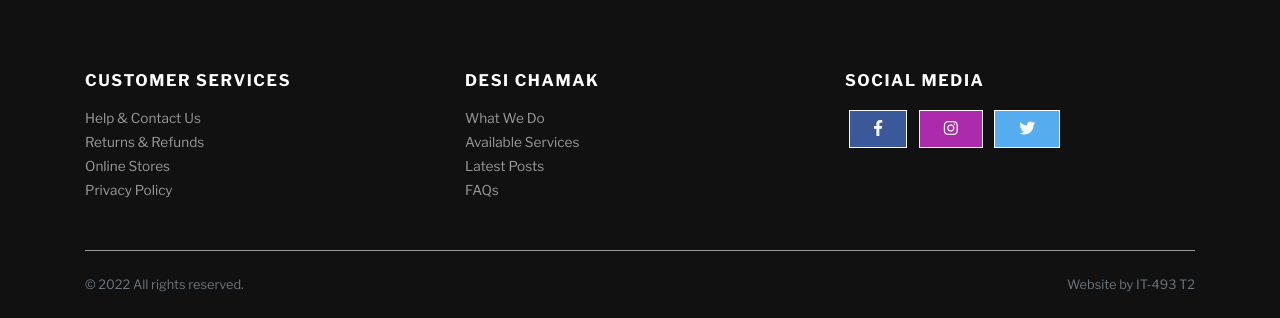
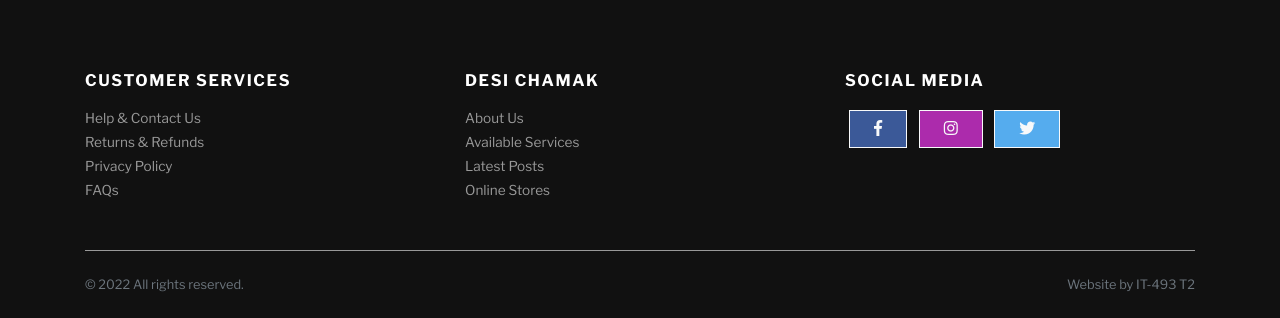
Before and after one commit to Johams800/DesiChamak-Webapp, a Django app: page /accounts/profile/ in a window 1280 px wide. Shown: the part 1463-1781 px from the top of the page. Run offline with Django 3.2, Linux system fonts and the light colour scheme; a user stored in the database is signed in; data comes from the database, SQL or seed files in the repository; data that the repository does not hold is empty; some libraries are stand-ins or nearby versions; some web fonts are replaced.

Commit message:
Apply minor fixes to FAQ page

```diff
--- a/jewelryshop/static/css/custom.css
+++ b/jewelryshop/static/css/custom.css
@@ -28,7 +28,7 @@
     top: 23px;
     left: 31px;
 }
-.faq-dropdown:active:after {
+.faq-dropdown.active:after {
     content: "\2B9F";
 }
 .faq-panel {
--- a/templates/account/profile.html
+++ b/templates/account/profile.html
@@ -10,7 +10,7 @@
           <h1>{{request.user.first_name}} {{request.user.last_name}}</h1>
           <p><strong>Email:</strong> {{request.user.email}}</p>
           <p><strong>Username:</strong> {{request.user.username}}</p>
-          <p><a class="btn btn-primary btn-large" href="{% url 'store:add-address' %}">Add Address »</a> <a class="btn btn-outline-primary btn-large" href="#">My Orders »</a></p>
+          <p><a class="btn btn-primary btn-large" href="{% url 'store:add-address' %}">Add Address »</a> <a class="btn btn-outline-primary btn-large" href="{% url 'store:orders' %}">My Orders »</a></p>
         </div>
 
 
--- a/templates/footer.html
+++ b/templates/footer.html
@@ -6,17 +6,17 @@
           <ul class="list-unstyled mb-0">
             <li><a class="footer-link" href="{% url 'store:contact_us' %}">Help &amp; Contact Us</a></li>
             <li><a class="footer-link" href="{% url 'store:cust_returns' %}">Returns &amp; Refunds</a></li>
-            <li><a class="footer-link" href="#">Online Stores</a></li>
             <li><a class="footer-link" href="{% url 'store:policy' %}">Privacy Policy</a></li>
+            <li><a class="footer-link" href="{% url 'store:faq' %}">FAQs</a></li>
           </ul>
         </div>
         <div class="col-md-4 mb-3 mb-md-0">
           <h6 class="text-uppercase mb-3">Desi Chamak</h6>
           <ul class="list-unstyled mb-0">
-            <li><a class="footer-link" href="#">What We Do</a></li>
+            <li><a class="footer-link" href="#">About Us</a></li>
             <li><a class="footer-link" href="#">Available Services</a></li>
             <li><a class="footer-link" href="#">Latest Posts</a></li>
-            <li><a class="footer-link" href="{% url 'store:faq' %}">FAQs</a></li>
+            <li><a class="footer-link" href="#">Online Stores</a></li>
           </ul>
         </div>
         <div class="col-md-4">
```
